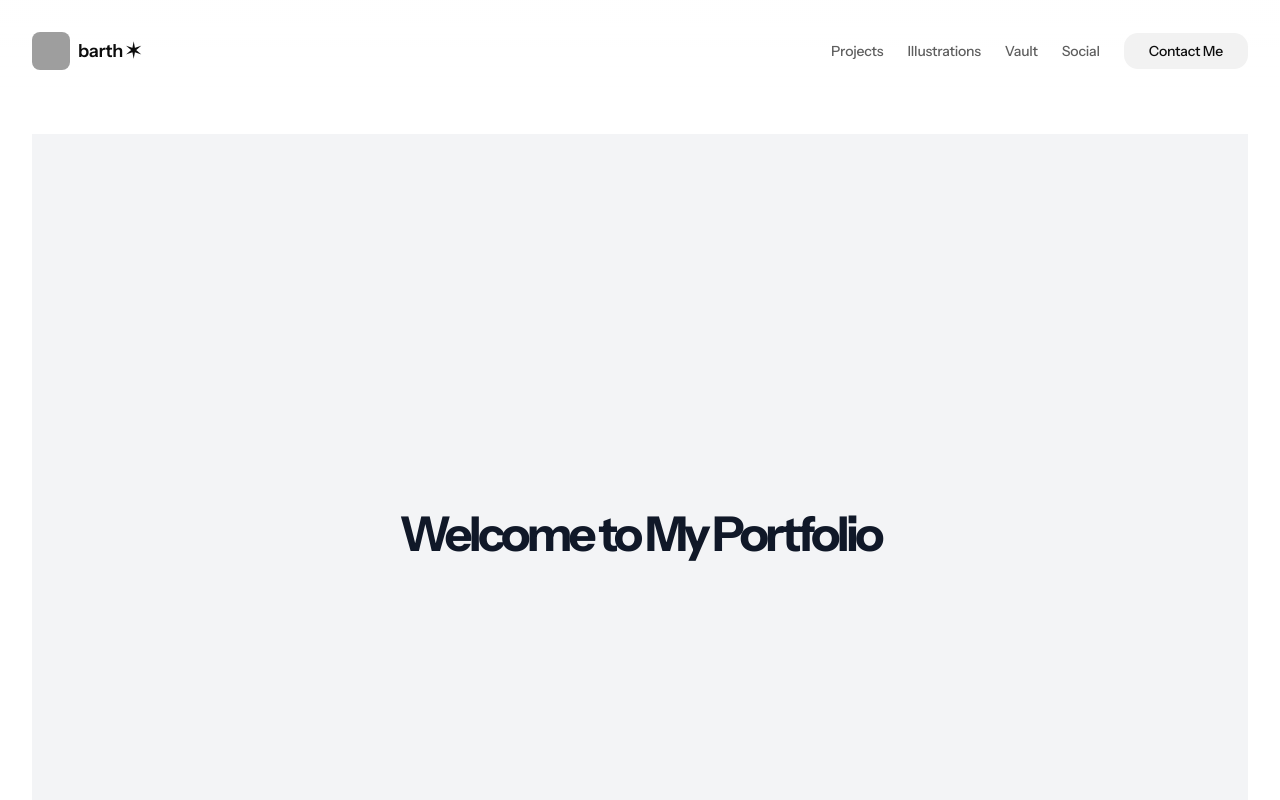
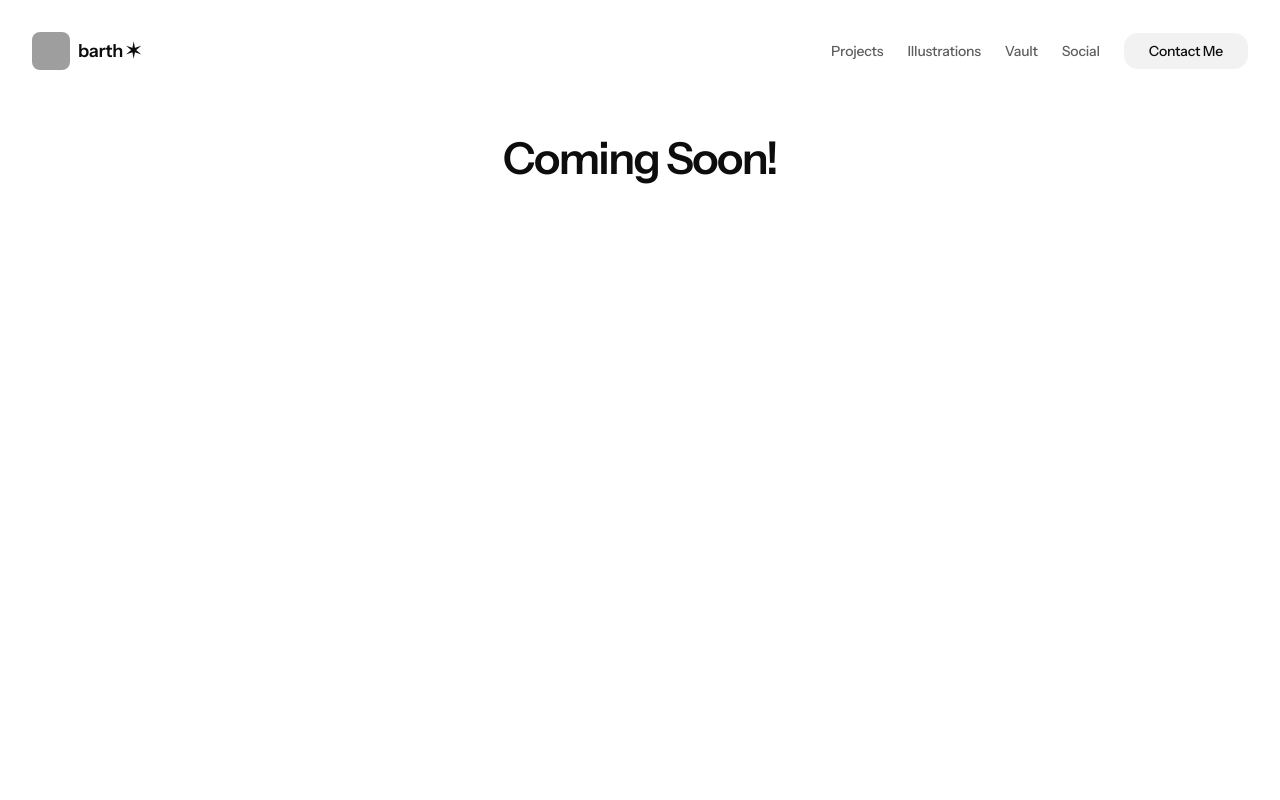
Before and after one commit to barthkosi/portfolio, a React (Vite) app: page /writing in a window 1280 px wide. Shown: the top 800 px of the page. Built offline with nearby package versions, Linux system fonts and the light colour scheme; grey boxes are pictures that could not be loaded.

Commit message:
chore(writing): update writing

```diff
--- a/src/pages/Writing.tsx
+++ b/src/pages/Writing.tsx
@@ -1,9 +1,11 @@
 export default function Home() {
     return (
-      <div className="relative w-full h-screen bg-gray-100 dark:bg-gray-900 flex items-center justify-center">
-        <h1 className="text-5xl font-bold text-gray-900 dark:text-white">
-          Welcome to My Portfolio
-        </h1>
+         <main>
+      <div className="flex flex-col my-auto items-center w-full gap-7">
+
+        <h3 className="my-auto h-full">Coming Soon!</h3>
+
       </div>
+        </main>
     );
   }
```
